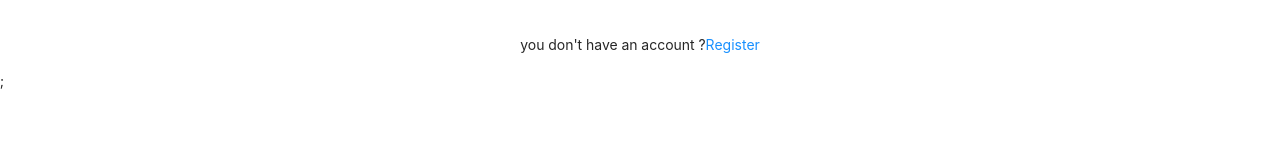
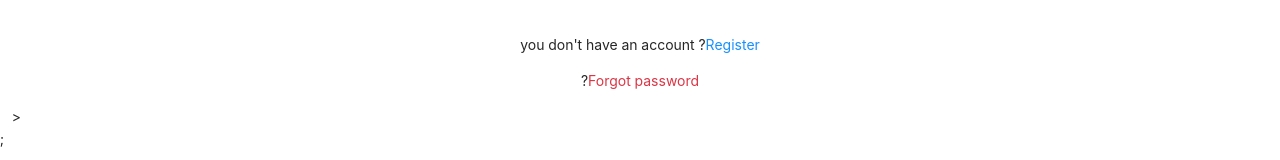
Before and after one commit to piincher/socialMedia-front-end, a Next.js app: page /login in a window 1280 px wide. Shown: the part 456-616 px from the top of the page. Built offline with nearby package versions, Linux system fonts and the light colour scheme; no server answers.

Commit message:
forgot password in login

```diff
--- a/pages/login.js
+++ b/pages/login.js
@@ -47,7 +47,6 @@ const Login = () => {
 					<h1>Login</h1>
 				</div>
 			</div>
-
 			<div className="row py-5">
 				<div className="col-md-6 offset-md-3">
 					<form onSubmit={handleSubmit}>
@@ -72,7 +71,6 @@ const Login = () => {
 					</form>
 				</div>
 			</div>
-
 			<div className="row">
 				<div className="col">
 					<p className="text-center">
@@ -83,6 +81,16 @@ const Login = () => {
 					</p>
 				</div>
 			</div>
+			<div className="row">
+				<div className="col">
+					<p className="text-center">
+						?
+						<Link href="/forgot-password">
+							<a className="text-danger">Forgot password</a>
+						</Link>
+					</p>
+				</div>
+			</div>>
 		</div>
 	);
 };
```
